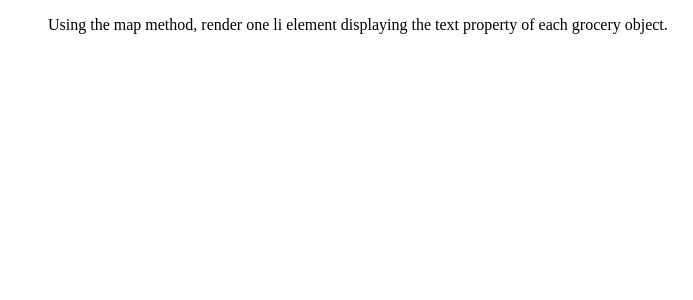
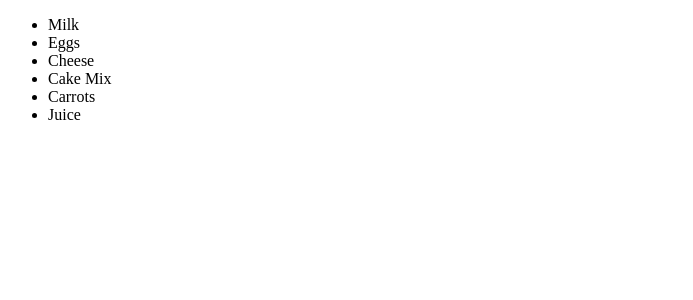
Before and after one commit to leeumt8/react-activities, a React (Create React App) app: page / in a window 1280 px wide. Shown: the top 300 px of the page, without its empty margins (0-693 px from the left). Built offline with nearby package versions, Linux system fonts and the light colour scheme; the HTML template or start-up script is replaced by a standard one.

Commit message:
activity-13 finished

```diff
--- a/src/components/List.js
+++ b/src/components/List.js
@@ -1,10 +1,12 @@
 import React from "react";
 
 function List(props) {
+  const listItems = props.groceries.map(grocery => (
+    <li className="list-group-item" key={grocery.id}>{grocery.name}</li>
+  ))
   return (
     <ul className="list-group">
-      Using the map method, render one li element displaying the text property of each grocery
-      object.
+      {listItems}
     </ul>
   );
 }
```
